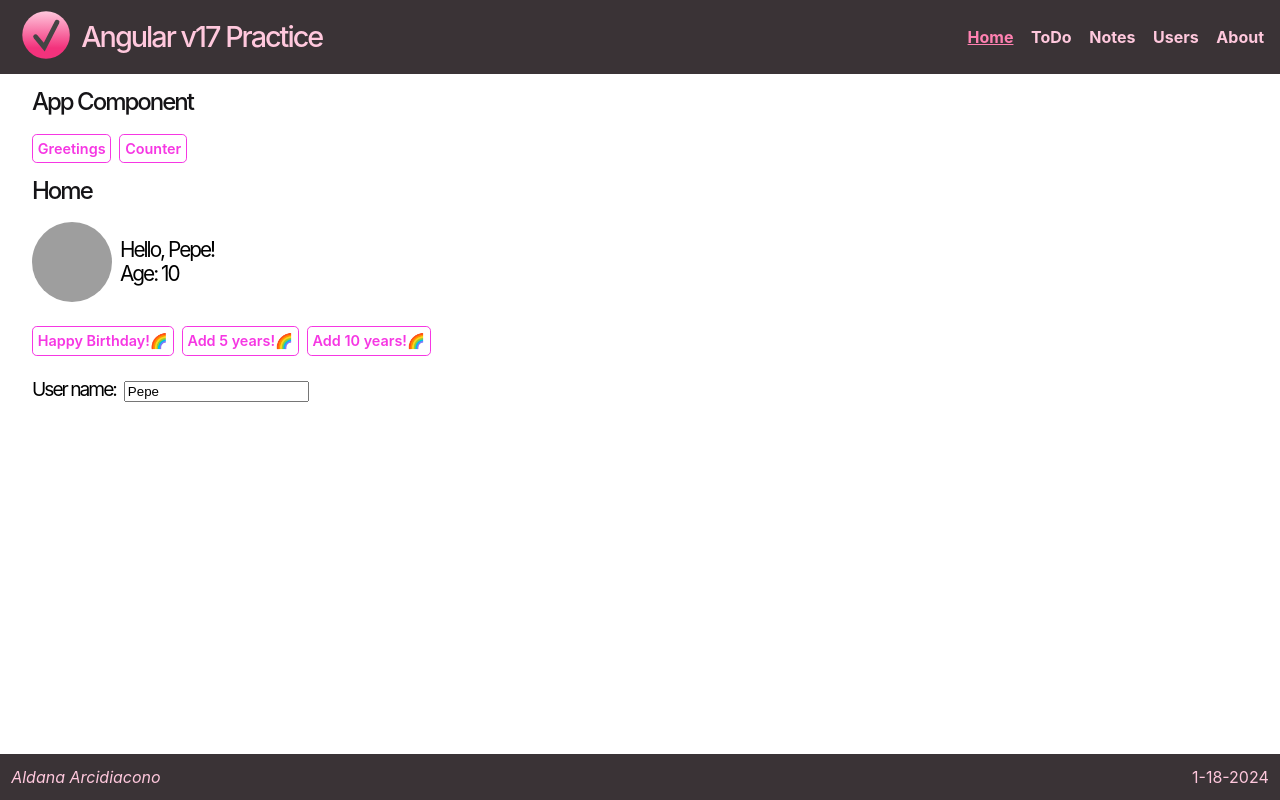
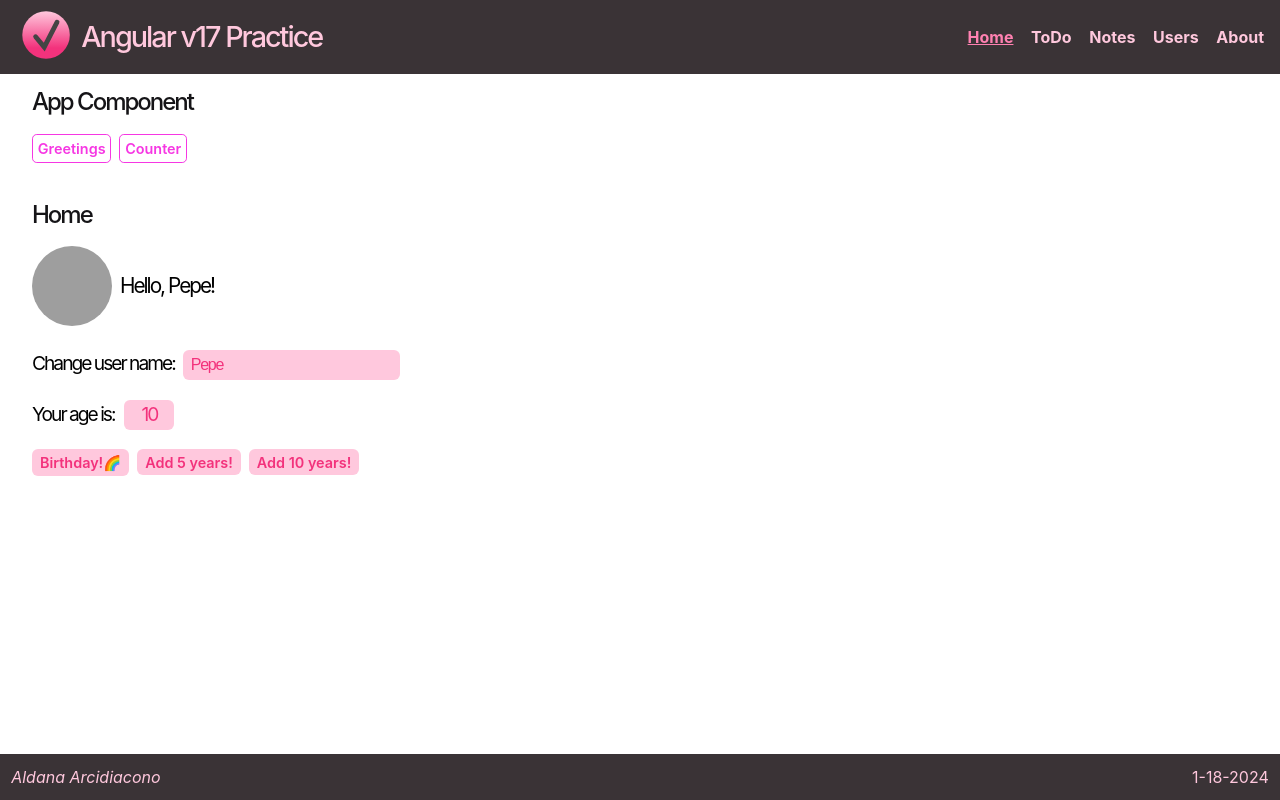
Before and after one commit to AldanaArcidiacono/angular17-practice, an Angular app: page /home in a window 1280 px wide. Built offline with nearby package versions, Linux system fonts and the light colour scheme; grey boxes are pictures that could not be loaded.

Commit message:
Add general input & btn

```diff
--- a/projects/demo/src/app/features/home/components/greetings/greetings.component.ts
+++ b/projects/demo/src/app/features/home/components/greetings/greetings.component.ts
@@ -1,11 +1,12 @@
 import { CommonModule, NgOptimizedImage } from '@angular/common';
 import { Component } from '@angular/core';
-import { FormsModule } from '@angular/forms';
+import { InputComponent } from '../../../../shared/input/input.component';
+import { ButtonComponent } from '../../../../shared/button/button.component';
 
 @Component({
   selector: 'isdi-greetings',
   standalone: true,
-  imports: [CommonModule, NgOptimizedImage, FormsModule],
+  imports: [CommonModule, NgOptimizedImage, InputComponent, ButtonComponent],
   template: `
     <div class="avatar">
       <img
@@ -15,28 +16,26 @@ import { FormsModule } from '@angular/forms';
         [height]="size"
         priority
       />
-      <div class="user-info">
-        <p>{{ greet }}, {{ user }}!</p>
-        <p>Age: {{ age }}</p>
-      </div>
+      <p>{{ greet }}, {{ user }}!</p>
+    </div>
+
+    <isdi-input
+      labelFor="user-name"
+      labelText="Change user name:"
+      placeholder="Type de users name..."
+      [value]="user"
+      (valueChange)="onInputValueChange($event)"
+    />
+
+    <div class="user-age">
+      <p>Your age is:</p>
+      <p class="age">{{ age }}</p>
     </div>
 
     <div class="years-buttons">
-      <button (click)="age = age + 1">Happy Birthday!🌈</button>
-      <button (click)="addTenYears($event, 5)">Add 5 years!🌈</button>
-      <button (click)="addTenYears($event, 10)">Add 10 years!🌈</button>
-    </div>
-
-    <div class="user-name">
-      <label for="userName">
-        <span class="label-text">User name:</span>
-        <input
-          type="text"
-          name=""
-          placeholder="Write your name!"
-          [(ngModel)]="user"
-        />
-      </label>
+      <isdi-button btnText="Birthday!🌈" (buttonClick)="age = age + 1" />
+      <isdi-button btnText="Add 5 years!" (buttonClick)="addMoreYears(5)" />
+      <isdi-button btnText="Add 10 years!" (buttonClick)="addMoreYears(10)" />
     </div>
   `,
   styles: `
@@ -55,32 +54,28 @@ import { FormsModule } from '@angular/forms';
         margin: 0.2rem 0.5rem;
       }
     }
+    .user-age {
+      align-items: center;
+      display: flex;
+      font-size: 1.2rem;
+      font-weight: 400;
+      line-height: 100%;
+      letter-spacing: -0.125rem;
+      .age {
+        align-items: center;
+        background-color: var(--my-pink);
+        border-radius: 6px;
+        color: var(--my-pink-strong);
+        display: flex;
+        height: 30px;
+        justify-content: center;
+        margin-left: 10px;
+        width: 50px;
+      }
+    }
     .years-buttons {
       display: flex;
       margin-bottom: 1.5rem;
-      button {
-        all: unset;
-        color: var(--vivid-pink);
-        background-color: white;
-        border: 1px solid var(--vivid-pink);
-        border-radius: 0.3rem;
-        font-size: 0.9rem;
-        font-weight: 600;
-        margin-right: 0.5rem;
-        padding: 0.3rem;
-        // Agregar hover!
-      }
-    }
-    .user-name {
-      input {
-        margin-left: 0.5rem;
-      }
-      label {
-        font-size: 1.2rem;
-        font-weight: 400;
-        line-height: 100%;
-        letter-spacing: -0.125rem;
-      }
     }
   `,
 })
@@ -94,12 +89,17 @@ export class GreetingsComponent {
   size = 80;
   age = 10;
 
-  addTenYears(event: Event, value: number) {
-    this.age = this.age + value;
-    console.log(event);
-  }
-
   updateName(value: string) {
     this.user = value;
   }
+
+  // Updates the property of the parent component with the new value
+  onInputValueChange(newValue: string) {
+    this.user = newValue;
+  }
+
+  // Handles the event click
+  addMoreYears(value: number) {
+    this.age = this.age + value;
+  }
 }
--- a/projects/demo/src/app/features/home/home.component.ts
+++ b/projects/demo/src/app/features/home/home.component.ts
@@ -1,11 +1,12 @@
 import { Component } from '@angular/core';
 import { GreetingsComponent } from './components/greetings/greetings.component';
 import { CounterListComponent } from './components/counter-list/counter-list.component';
+import { ButtonComponent } from '../../shared/button/button.component';
 
 @Component({
   selector: 'isdi-home',
   standalone: true,
-  imports: [GreetingsComponent, CounterListComponent],
+  imports: [GreetingsComponent, CounterListComponent, ButtonComponent],
   template: `
     <div class="home">
       <div class="app">
@@ -13,7 +14,7 @@ import { CounterListComponent } from './components/counter-list/counter-list.com
 
         <nav>
           @for (page of pages; track $index) {
-            <button (click)="selectPage(page)">{{ page }}</button>
+            <isdi-button [btnText]="page" (buttonClick)="selectPage(page)" />
           }
         </nav>
       </div>
@@ -65,6 +66,9 @@ import { CounterListComponent } from './components/counter-list/counter-list.com
           'Segoe UI Emoji',
           'Segoe UI Symbol';
       }
+      .content {
+        margin-top: 2.5rem;
+      }
     }
   `,
 })
--- /dev/null
+++ b/projects/demo/src/app/shared/button/button.component.ts
@@ -0,0 +1,35 @@
+import { Component, EventEmitter, Input, Output } from '@angular/core';
+
+@Component({
+  selector: 'isdi-button',
+  standalone: true,
+  imports: [],
+  template: `<button (click)="onButtonClick()">{{ btnText }}</button>`,
+  styles: `
+    button {
+      all: unset;
+      background-color: var(--my-pink);
+      border-radius: 6px;
+      color: var(--my-pink-strong);
+      cursor: pointer;
+      font-size: 0.9rem;
+      font-weight: 600;
+      margin-right: 0.5rem;
+      padding: 0.3rem 0.5rem;
+    }
+    button:hover {
+      background-color: var(--my-pink-mid);
+      color: white;
+    }
+  `,
+})
+export class ButtonComponent {
+  @Input({ required: true }) btnText = '';
+
+  @Output() buttonClick: EventEmitter<void> = new EventEmitter<void>();
+
+  onButtonClick() {
+    // Emits the event click of the button to the parent component
+    this.buttonClick.emit();
+  }
+}
--- /dev/null
+++ b/projects/demo/src/app/shared/input/input.component.ts
@@ -0,0 +1,59 @@
+import { Component, Input, Output, EventEmitter } from '@angular/core';
+import { FormsModule } from '@angular/forms';
+
+@Component({
+  selector: 'isdi-input',
+  standalone: true,
+  imports: [FormsModule],
+  template: ` <div class="input-content">
+    <label [for]="labelFor">
+      <span class="label-text">{{ labelText }}</span>
+      <input
+        type="text"
+        [placeholder]="placeholder"
+        [(ngModel)]="value"
+        (ngModelChange)="onInputChange($event)"
+      />
+    </label>
+  </div>`,
+  styles: `
+    input {
+      background-color: var(--my-pink);
+      border-radius: 6px;
+      border-style: none;
+      border-width: 0;
+      color: var(--my-pink-strong);
+      font-size: 1rem;
+      font-weight: 500;
+      height: 30px;
+      line-height: 100%;
+      letter-spacing: -0.08rem;
+      margin-left: 0.5rem;
+      padding-left: 0.5rem;
+    }
+    input:focus {
+      outline: 1.5px solid var(--my-pink-strong);
+    }
+    label {
+      font-size: 1.2rem;
+      font-weight: 400;
+      line-height: 100%;
+      letter-spacing: -0.125rem;
+    }
+  `,
+})
+export class InputComponent {
+  @Input({ required: true }) labelFor = '';
+  @Input({ required: true }) labelText = '';
+  @Input({ required: true }) placeholder = '';
+  @Input() value: unknown;
+
+  // Emits events when the value is changed
+  @Output() valueChange: EventEmitter<string> = new EventEmitter<string>();
+
+  onInputChange(newValue: string) {
+    this.value = newValue;
+    // Emits the new value, to the parent component
+    this.valueChange.emit(newValue);
+  }
+}
```
Also changed, not shown: 2 other files (tests, documents, lock files or other folders).
